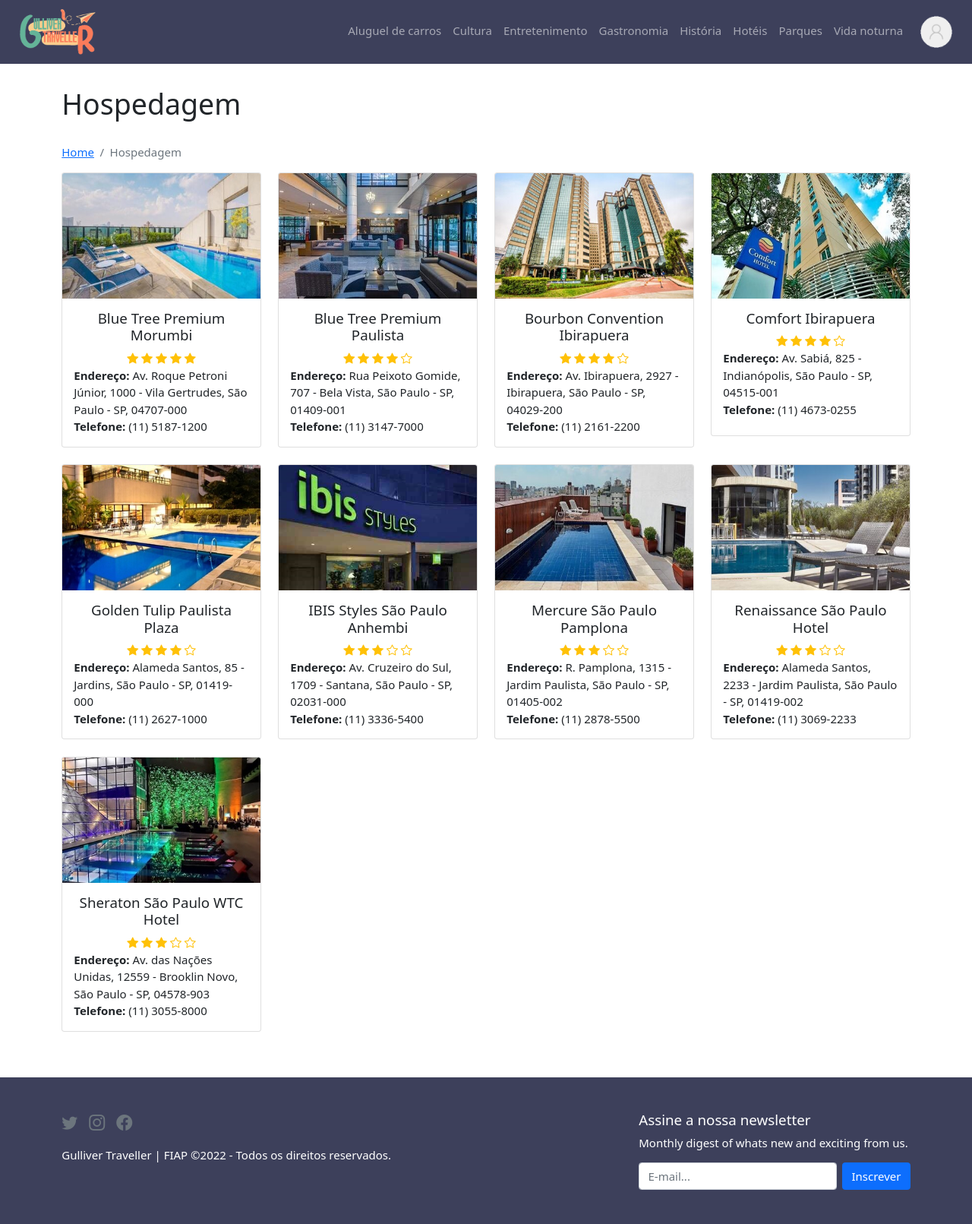
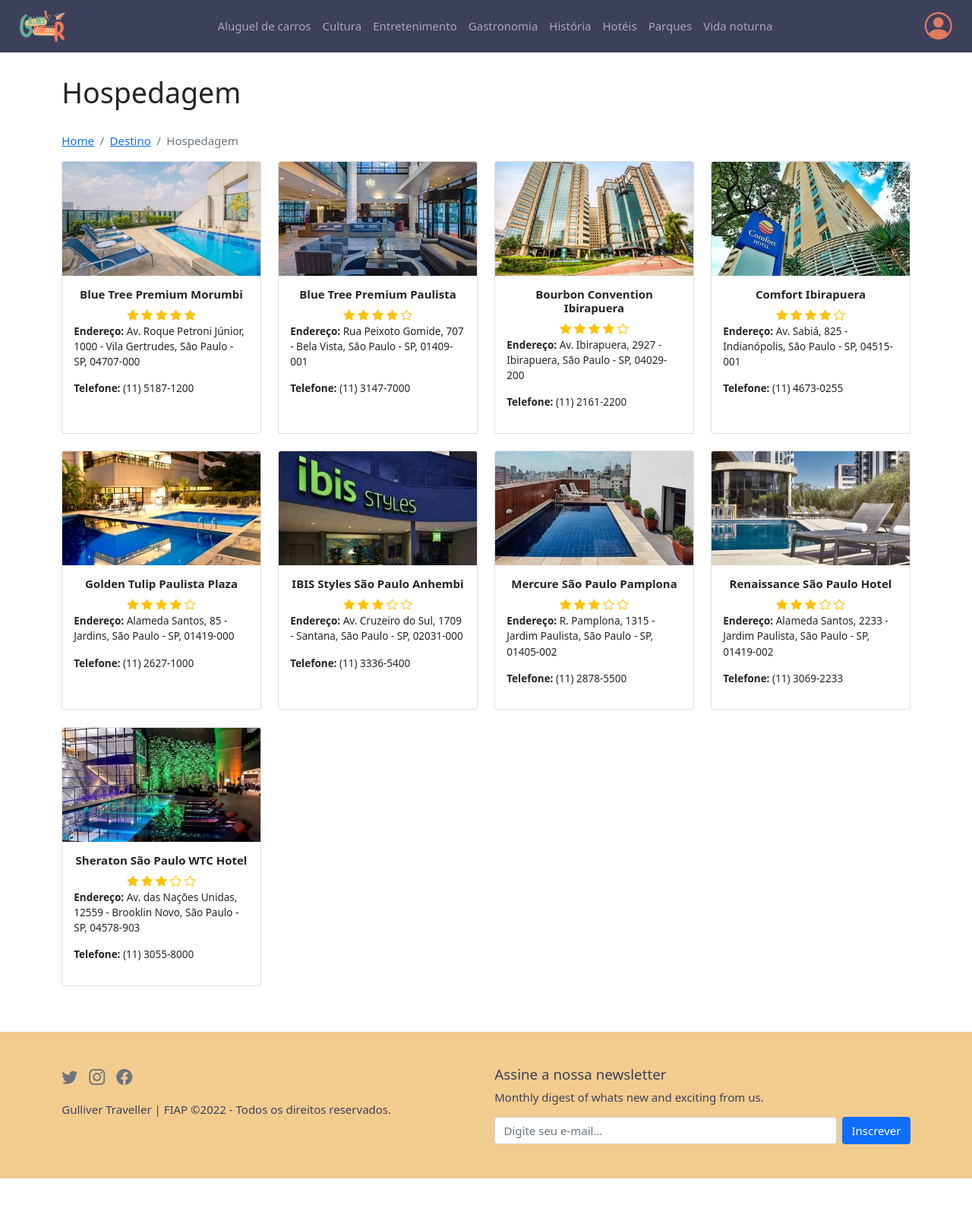
Before and after one commit to vizzacchi/GulliverTraveller, a PHP site: page /pages/hoteis.html in a window 1280 px wide. Shown: the whole page at 76% size. After the commit the page ends 1551 px from the top, so only its background shows below. Run offline with PHP 8.4, Linux system fonts and the light colour scheme.

Commit message:
Correção do Layout
Correção de cores e posicionamento dos elementos no Layout.

```diff
--- a/css/style.css
+++ b/css/style.css
@@ -58,16 +58,22 @@
     text-align: center;
 }
 
-
-
+/********** Header **********/
 .navbar.bg-blue {
     background-color: #3D405B !important
 }
-
+.navbar .navbar-brand img {
+	width: 4rem;
+}
+.navbar .nav-item.login i {
+    font-size: 2.4rem;
+	color: #E07A5F
+}
+/****************************/
 
 /********* Articles *********/
 article {
-    margin-top: 5.6rem;
+    margin-top: 4.6rem;
     padding: 2rem 0 4rem 0
 }
 article h1 {
@@ -77,18 +83,22 @@
 
 /*********** Card ***********/
 .card img {
-    height: 11rem;
+    height: 10rem
 }
-.card .card-body {
-    min-height: 12rem;
+.card .card-body h5 {
+	font-size: 1rem;
+	font-weight: 700
+}
+.card .card-body p {
+	font-size: .9rem
 }
 /****************************/
 
 /********** Footer **********/
 footer {
     padding: 3rem 0 !important;
-	color: #FFF;
-	background-color: #3D405B
+	color: #3D405B;
+	background-color: #F2CC8F
 }
 footer ul li {
     font-size: 1.4rem
--- a/pages/hoteis.html
+++ b/pages/hoteis.html
@@ -19,13 +19,13 @@
             <nav class="navbar navbar-expand-lg navbar-dark bg-blue fixed-top">
 				<div class="container-fluid">
 					<a href="../index.html" class="navbar-brand ps-3">
-                        <img src="../images/GulliverTravellerMenu.png" alt="" width="100" height="60">
+                        <img src="../images/GulliverTravellerMenu.png" alt="Logo Gulliver Traveller">
                     </a>
-					<button type="button" class="navbar-toggler" data-bs-toggle="collapse" data-bs-target="#navbarTogglerDemo02" aria-controls="navbarTogglerDemo02" aria-expanded="false" aria-label="Toggle navigation">
+					<button type="button" class="navbar-toggler ms-auto" data-bs-toggle="collapse" data-bs-target="#navbarTogglerDemo02" aria-controls="navbarTogglerDemo02" aria-expanded="false" aria-label="Toggle navigation">
 						<span class="navbar-toggler-icon"></span>
 					</button>
-					<div class="collapse navbar-collapse" id="navbarTogglerDemo02">
-						<ul class="navbar-nav ms-auto">
+					<div class="collapse navbar-collapse justify-content-md-center" id="navbarTogglerDemo02">
+						<ul class="navbar-nav">
                             <li class="nav-item"><a href="" class="nav-link">Aluguel de carros</a></li>
                             <li class="nav-item"><a href="" class="nav-link">Cultura</a></li>
                             <li class="nav-item"><a href="" class="nav-link">Entretenimento</a></li>
@@ -34,12 +34,12 @@
                             <li class="nav-item"><a href="hoteis.html" class="nav-link">Hotéis</a></li>
                             <li class="nav-item"><a href="" class="nav-link">Parques</a></li>
                             <li class="nav-item"><a href="" class="nav-link">Vida noturna</a></li>
-							<li class="nav-item ps-3 pe-3">
+						</ul>
+					</div>
+					<div class="nav-item login ps-3 pe-3">
 						<a href="#" data-bs-toggle="offcanvas" data-bs-target="#offcanvasNavbar" aria-controls="offcanvasNavbar">
-									<img src="../images/user_icon.png" alt="" width="42" height="42">
+							<i class="bi bi-person-circle"></i>
 						</a>
-							</li>
-						</ul>
 					</div>
 				</div>
 			</nav>
@@ -51,6 +51,16 @@
 					<button type="button" class="btn-close text-reset" data-bs-dismiss="offcanvas" aria-label="Close"></button>
 				</div>
 				<div class="offcanvas-body">
+					<ul class="nav nav-pills mb-3" id="pills-tab" role="tablist">
+						<li class="nav-item" role="presentation">
+							<button class="nav-link active" id="pills-home-tab" data-bs-toggle="pill" data-bs-target="#pills-home" type="button" role="tab" aria-controls="pills-home" aria-selected="true">Entrar</button>
+						</li>
+						<li class="nav-item" role="presentation">
+							<button class="nav-link" id="pills-profile-tab" data-bs-toggle="pill" data-bs-target="#pills-profile" type="button" role="tab" aria-controls="pills-profile" aria-selected="false">Cadastre-se</button>
+						</li>
+					</ul>
+					<div class="tab-content" id="pills-tabContent">
+						<div class="tab-pane fade show active" id="pills-home" role="tabpanel" aria-labelledby="pills-home-tab">
 							<form method="" action="" autocomplete="off">
 								<div class="form-floating mb-3">
 									<input type="email" class="form-control" id="floatingInput" placeholder="name@example.com" value="name@example.com">
@@ -61,26 +71,50 @@
 									<label for="floatingPassword">Password</label>
 								</div>
 								<div class="text-end">
-							<button type="submit" class="btn btn-primary">Submit</button>
+									<button type="submit" class="btn btn-success w-50">Login</button>
 								</div>
 							</form>
+						</div>
+						<div class="tab-pane fade" id="pills-profile" role="tabpanel" aria-labelledby="pills-profile-tab">
+							<form method="" action="" autocomplete="off">
+								<div class="form-floating mb-3">
+									<input type="email" class="form-control" id="floatingInput" placeholder="Usuário" value="user">
+									<label for="floatingInput">User</label>
+								</div>
+								<div class="form-floating mb-3">
+									<input type="email" class="form-control" id="floatingInput" placeholder="name@example.com" value="name@example.com">
+									<label for="floatingInput">Email address</label>
+								</div>
+								<div class="form-floating mb-3">
+									<input type="password" class="form-control" id="floatingPassword" placeholder="Password" value="123456">
+									<label for="floatingPassword">Password</label>
+								</div>
+								<div class="text-end">
+									<button type="submit" class="btn btn-primary w-50">Cadastrar</button>
+								</div>
+							</form>
+						</div>
+					</div>
 				</div>
 			</div>
 		</header>
 
         <!----- Hotéis ----->
         <article class="container">
+			<section>
 				<h1>Hospedagem</h1>
 				<nav aria-label="breadcrumb">
 					<ol class="breadcrumb">
 						<li class="breadcrumb-item"><a href="../index.html">Home</a></li>
+						<li class="breadcrumb-item"><a href="destino.html">Destino</a></li>
 						<li class="breadcrumb-item active" aria-current="page">Hospedagem</li>
 					</ol>
 				</nav>
+			</section>
 
             <!------ Card ------>
             <div class="row row-cols-1 row-cols-sm-2 row-cols-md-3 row-cols-lg-4 g-4">
-                <div class="col-4">
+                <div class="col d-flex">
                     <div class="card">
                         <a href="">
                             <img src="../images/hoteis/blue_tree_morumbi.jpg" class="card-img-top" alt="Blue Tree Premium Morumbi">
@@ -95,17 +129,17 @@
                                 <i class="bi bi-star-fill text-warning"></i>
                             </div>
                             <div class="card-text">
-                                <div class="address">
+                                <p class="address">
                                     <strong>Endereço:</strong> Av. Roque Petroni Júnior, 1000 - Vila Gertrudes, São Paulo - SP, 04707-000
-                                </div>
-                                <div class="phone">
+                                </p>
+                                <p class="phone">
                                     <strong>Telefone:</strong> (11) 5187-1200
+                                </p>
                             </div>
                         </div>
                     </div>
                 </div>
-                </div>
-                <div class="col-4">
+                <div class="col d-flex">
                     <div class="card">
                         <a href="">
                             <img src="../images/hoteis/blue_tree_paulista.jpg" class="card-img-top" alt="Blue Tree Premium Paulista">
@@ -120,17 +154,17 @@
                                 <i class="bi bi-star text-warning"></i>
                             </div>
                             <div class="card-text">
-                                <div class="address">
+                                <p class="address">
                                     <strong>Endereço:</strong> Rua Peixoto Gomide, 707 - Bela Vista, São Paulo - SP, 01409-001
-                                </div>
-                                <div class="phone">
+                                </p>
+                                <p class="phone">
                                     <strong>Telefone:</strong> (11) 3147-7000
+                                </p>
                             </div>
                         </div>
                     </div>
                 </div>
-                </div>
-                <div class="col-4">
+                <div class="col d-flex">
                     <div class="card">
                         <a href="">
                             <img src="../images/hoteis/bourbon_convention.jpg" class="card-img-top" alt="Bourbon Convention Ibirapuera">
@@ -145,17 +179,17 @@
                                 <i class="bi bi-star text-warning"></i>
                             </div>
                             <div class="card-text">
-                                <div class="address">
+                                <p class="address">
                                     <strong>Endereço:</strong> Av. Ibirapuera, 2927 - Ibirapuera, São Paulo - SP, 04029-200
-                                </div>
-                                <div class="phone">
+                                </p>
+                                <p class="phone">
                                     <strong>Telefone:</strong> (11) 2161-2200
+                                </p>
                             </div>
                         </div>
                     </div>
                 </div>
-                </div>
-                <div class="col-4">
+                <div class="col d-flex">
                     <div class="card">
                         <a href="">
                             <img src="../images/hoteis/comfort_ibirapuera.jpg" class="card-img-top" alt="Comfort Ibirapuera">
@@ -170,17 +204,17 @@
                                 <i class="bi bi-star text-warning"></i>
                             </div>
                             <div class="card-text">
-                                <div class="address">
+                                <p class="address">
                                     <strong>Endereço:</strong> Av. Sabiá, 825 - Indianópolis, São Paulo - SP, 04515-001
-                                </div>
-                                <div class="phone">
+                                </p>
+                                <p class="phone">
                                     <strong>Telefone:</strong> (11) 4673-0255
+                                </p>
                             </div>
                         </div>
                     </div>
                 </div>
-                </div>
-                <div class="col-4">
+                <div class="col d-flex">
                     <div class="card">
                         <a href="">
                             <img src="../images/hoteis/golden_tulip_paulista.jpg" class="card-img-top" alt="Golden Tulip Paulista Plaza">
@@ -195,17 +229,17 @@
                                 <i class="bi bi-star text-warning"></i>
                             </div>
                             <div class="card-text">
-                                <div class="address">
+                                <p class="address">
                                     <strong>Endereço:</strong> Alameda Santos, 85 - Jardins, São Paulo - SP, 01419-000
-                                </div>
-                                <div class="phone">
+                                </p>
+                                <p class="phone">
                                     <strong>Telefone:</strong> (11) 2627-1000
+                                </p>
                             </div>
                         </div>
                     </div>
                 </div>
-                </div>
-                <div class="col-4">
+                <div class="col d-flex">
                     <div class="card">
                         <a href="">
                             <img src="../images/hoteis/ibis_styles.jpg" class="card-img-top" alt="IBIS Styles São Paulo Anhembi">
@@ -220,17 +254,17 @@
                                 <i class="bi bi-star text-warning"></i>
                             </div>
                             <div class="card-text">
-                                <div class="address">
+                                <p class="address">
                                     <strong>Endereço:</strong> Av. Cruzeiro do Sul, 1709 - Santana, São Paulo - SP, 02031-000
-                                </div>
-                                <div class="phone">
+                                </p>
+                                <p class="phone">
                                     <strong>Telefone:</strong> (11) 3336-5400
+                                </p>
                             </div>
                         </div>
                     </div>
                 </div>
-                </div>
-                <div class="col-4">
+                <div class="col d-flex">
                     <div class="card">
                         <a href="">
                             <img src="../images/hoteis/mercure_pamplona.jpg" class="card-img-top" alt="Mercure São Paulo Pamplona">
@@ -245,17 +279,17 @@
                                 <i class="bi bi-star text-warning"></i>
                             </div>
                             <div class="card-text">
-                                <div class="address">
+                                <p class="address">
                                     <strong>Endereço:</strong> R. Pamplona, 1315 - Jardim Paulista, São Paulo - SP, 01405-002
-                                </div>
-                                <div class="phone">
+                                </p>
+                                <p class="phone">
                                     <strong>Telefone:</strong> (11) 2878-5500
+                                </p>
                             </div>
                         </div>
                     </div>
                 </div>
-                </div>
-                <div class="col-4">
+                <div class="col d-flex">
                     <div class="card">
                         <a href="">
                             <img src="../images/hoteis/renaissance_sao.jpg" class="card-img-top" alt="Renaissance São Paulo Hotel">
@@ -270,17 +304,17 @@
                                 <i class="bi bi-star text-warning"></i>
                             </div>
                             <div class="card-text">
-                                <div class="address">
+                                <p class="address">
                                     <strong>Endereço:</strong> Alameda Santos, 2233 - Jardim Paulista, São Paulo - SP, 01419-002
-                                </div>
-                                <div class="phone">
+                                </p>
+                                <p class="phone">
                                     <strong>Telefone:</strong> (11) 3069-2233
+                                </p>
                             </div>
                         </div>
                     </div>
                 </div>
-                </div>
-                <div class="col-4">
+                <div class="col d-flex">
                     <div class="card">
                         <a href="">
                             <img src="../images/hoteis/sheraton_WTC.jpg" class="card-img-top" alt="Sheraton São Paulo WTC Hotel">
@@ -295,12 +329,12 @@
                                 <i class="bi bi-star text-warning"></i>
                             </div>
                             <div class="card-text">
-                                <div class="address">
+                                <p class="address">
                                     <strong>Endereço:</strong> Av. das Nações Unidas, 12559 - Brooklin Novo, São Paulo - SP, 04578-903
-                                </div>
-                                <div class="phone">
+                                </p>
+                                <p class="phone">
                                     <strong>Telefone:</strong> (11) 3055-8000
-                                </div>
+                                </p>
                             </div>
                         </div>
                     </div>
@@ -311,8 +345,8 @@
         <!----- Footer ----->
         <footer>
             <div class="container">
-				<div class="row">
-                    <div class="col-8 me-auto">
+				<div class="row row-cols-1 row-cols-sm-1 row-cols-md-2 row-cols-lg-2">
+                    <div class="col me-auto">
                         <ul class="list-unstyled d-flex text-end">
                             <li class="ms-0"><a href="#" class="text-muted"><i class="bi bi-twitter" width="24" height="24"></i></a></li>
                             <li class="ms-3"><a href="#" class="text-muted"><i class="bi bi-instagram" width="24" height="24"></i></a></li>
@@ -320,14 +354,14 @@
                         </ul>
                         <p>Gulliver Traveller | FIAP &copy;2022 - Todos os direitos reservados.</p>
                     </div>
-					<div class="col-4">
-						<form>
+					<div class="col">
+						<form method="" action="">
 							<h5>Assine a nossa newsletter</h5>
 							<p>Monthly digest of whats new and exciting from us.</p>
 							<div class="d-flex w-100 gap-2">
 								<label for="newsletter1" class="visually-hidden">Email address</label>
-								<input id="newsletter1" type="text" class="form-control" placeholder="E-mail...">
-								<button class="btn btn-primary" type="button">Inscrever</button>
+								<input type="email" class="form-control" id="newsletter1" placeholder="Digite seu e-mail...">
+								<input type="submit" class="btn btn-primary" value="Inscrever">
 							</div>
 						</form>
 					</div>
```
Also changed, not shown: images/user_icon.png (deleted), images/user_login.png (added). Lines whose indentation alone changed are shown as unchanged.
